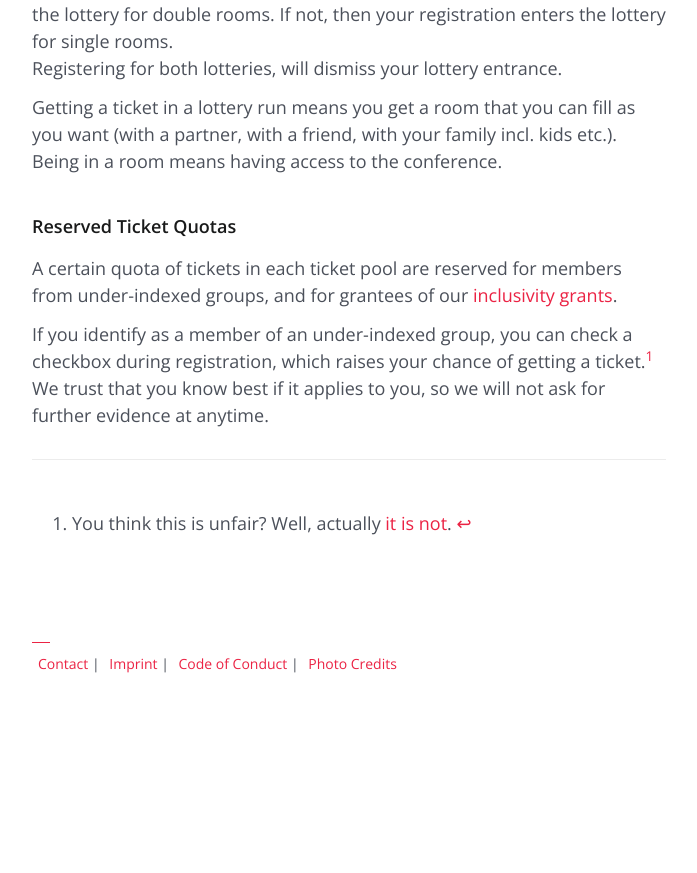
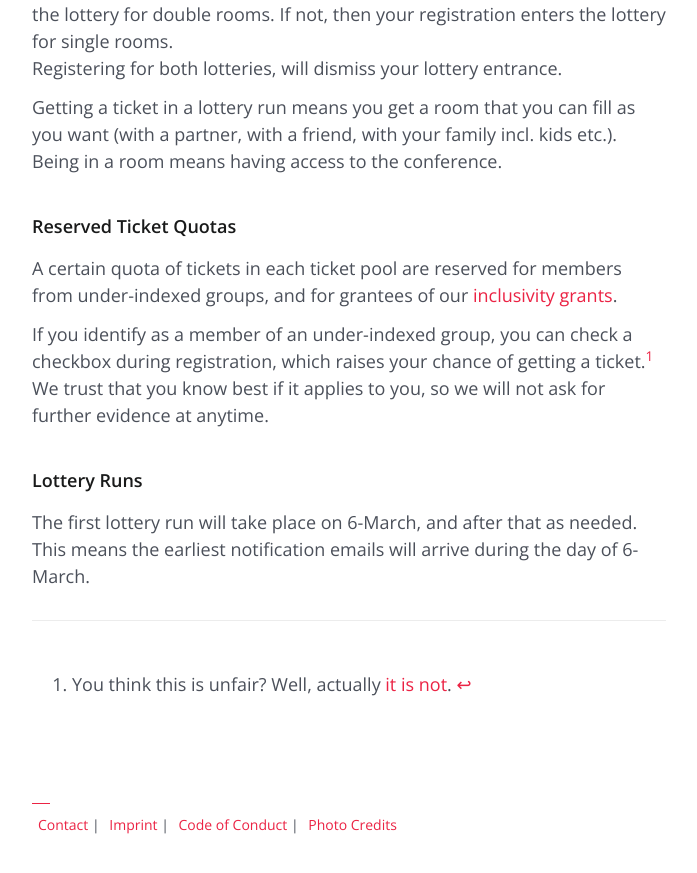
Before and after one commit to humansconf/humansconf.org, a Jekyll site: the page built from register.md, in a window 1280 px wide and 900 px high, scrolled down 1390 px. Shown: the top 873 px of the window, without its empty margins (291-988 px from the left). Built offline with Jekyll 4.4.1, drawn with Linux system fonts in a browser that asks for light colours; before the commit the page ends 2129 px from its top, so only the background shows below that.

Commit message:
add info about when the first lottery run happens

```diff
--- a/register.md
+++ b/register.md
@@ -39,6 +39,10 @@ A certain quota of tickets in each ticket pool are reserved for members from und
 
 If you identify as a member of an under-indexed group, you can check a checkbox during registration, which raises your chance of getting a ticket.[^1] We trust that you know best if it applies to you, so we will not ask for further evidence at anytime.
 
+### Lottery Runs
+
+The first lottery run will take place on 6-March, and after that as needed. This means the earliest notification emails will arrive during the day of 6-March.
+
 ----
 
 [registerform]: https://forms.gle/hfmFcUgn5v2bk5cw8
```
